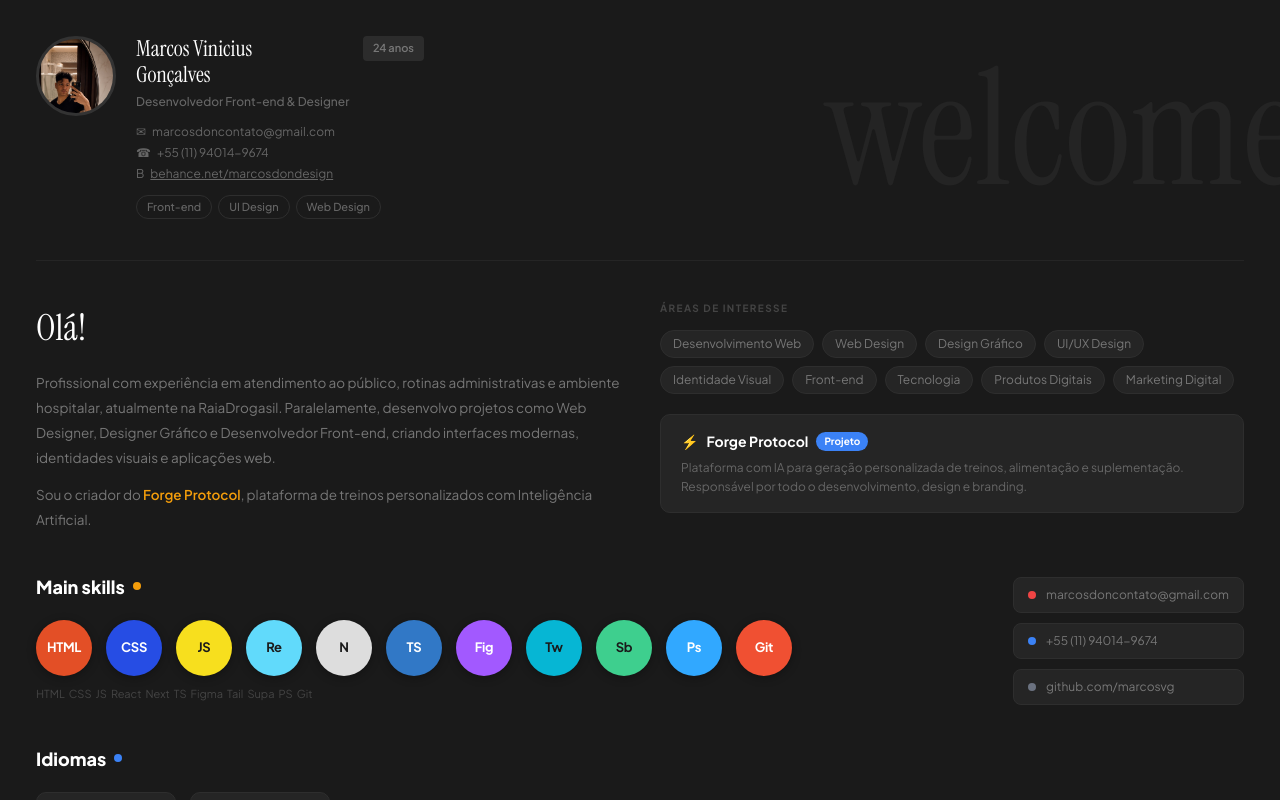
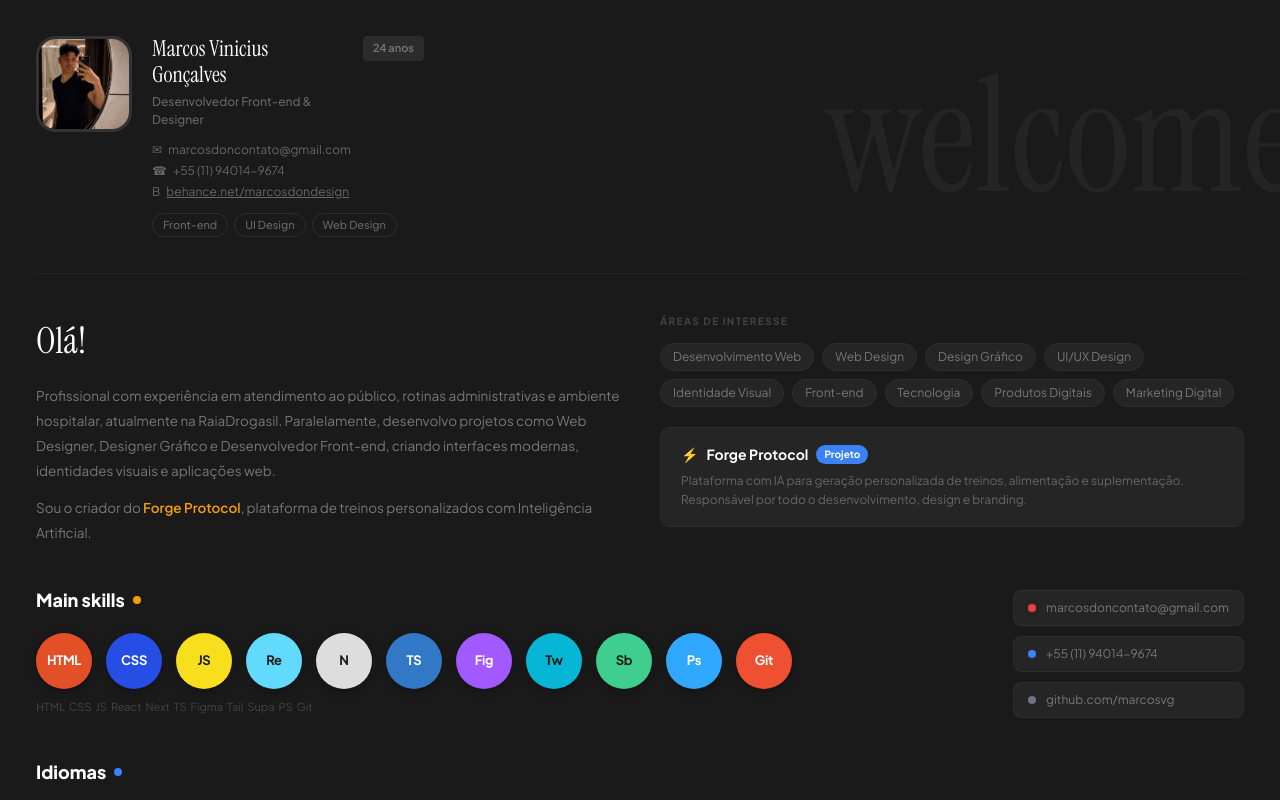
Before and after one commit to reinosoulcontato-boop/marcos.apresentation, a React (Vite) app: page / in a window 1280 px wide. Shown: the top 800 px of the page. Built offline with nearby package versions, Linux system fonts and the light colour scheme; the HTML template or start-up script is replaced by a standard one.

Commit message:
Adjust profile photo to square format

```diff
--- a/src/App.tsx
+++ b/src/App.tsx
@@ -156,6 +156,7 @@ export default function App() {
 
         {/* profile card */}
         <div
+          className="responsive-profile"
           style={{
             position: 'relative',
             zIndex: 2,
@@ -169,9 +170,9 @@ export default function App() {
           {/* photo */}
           <div
             style={{
-              width: 80,
-              height: 80,
-              borderRadius: '50%',
+              width: 96,
+              height: 96,
+              borderRadius: 20,
               overflow: 'hidden',
               flexShrink: 0,
               border: '3px solid #333',
@@ -181,7 +182,7 @@ export default function App() {
             <img
               src={profilePhoto}
               alt="Marcos Vinicius Gonçalves"
-              style={{ width: '100%', height: '100%', objectFit: 'cover', objectPosition: 'top' }}
+              style={{ width: '100%', height: '100%', objectFit: 'cover', objectPosition: 'center' }}
             />
           </div>
 
@@ -271,6 +272,7 @@ export default function App() {
 
       {/* ── OLÁ + RESUMO ─────────────────────────────────── */}
       <section
+        className="responsive-section"
         style={{
           padding: '40px 36px',
           display: 'grid',
@@ -373,6 +375,7 @@ export default function App() {
 
       {/* ── MAIN SKILLS ──────────────────────────────────── */}
       <section
+        className="responsive-section main-skills-section"
         style={{
           padding: '0 36px 40px',
           display: 'grid',
@@ -597,7 +600,7 @@ export default function App() {
         )}
       </section>
 
-      <footer style={{ borderTop: '1px solid #252525', padding: '20px 36px', display: 'flex', justifyContent: 'space-between', alignItems: 'center' }}>
+      <footer className="responsive-footer" style={{ borderTop: '1px solid #252525', padding: '20px 36px', display: 'flex', justifyContent: 'space-between', alignItems: 'center' }}>
         <span style={{ fontSize: 11, color: '#333' }}>Marcos Vinicius Gonçalves — 2026</span>
         <span style={{ fontSize: 11, color: '#2A2A2A' }}>Desenvolvedor Front-end &amp; Designer</span>
       </footer>
```
